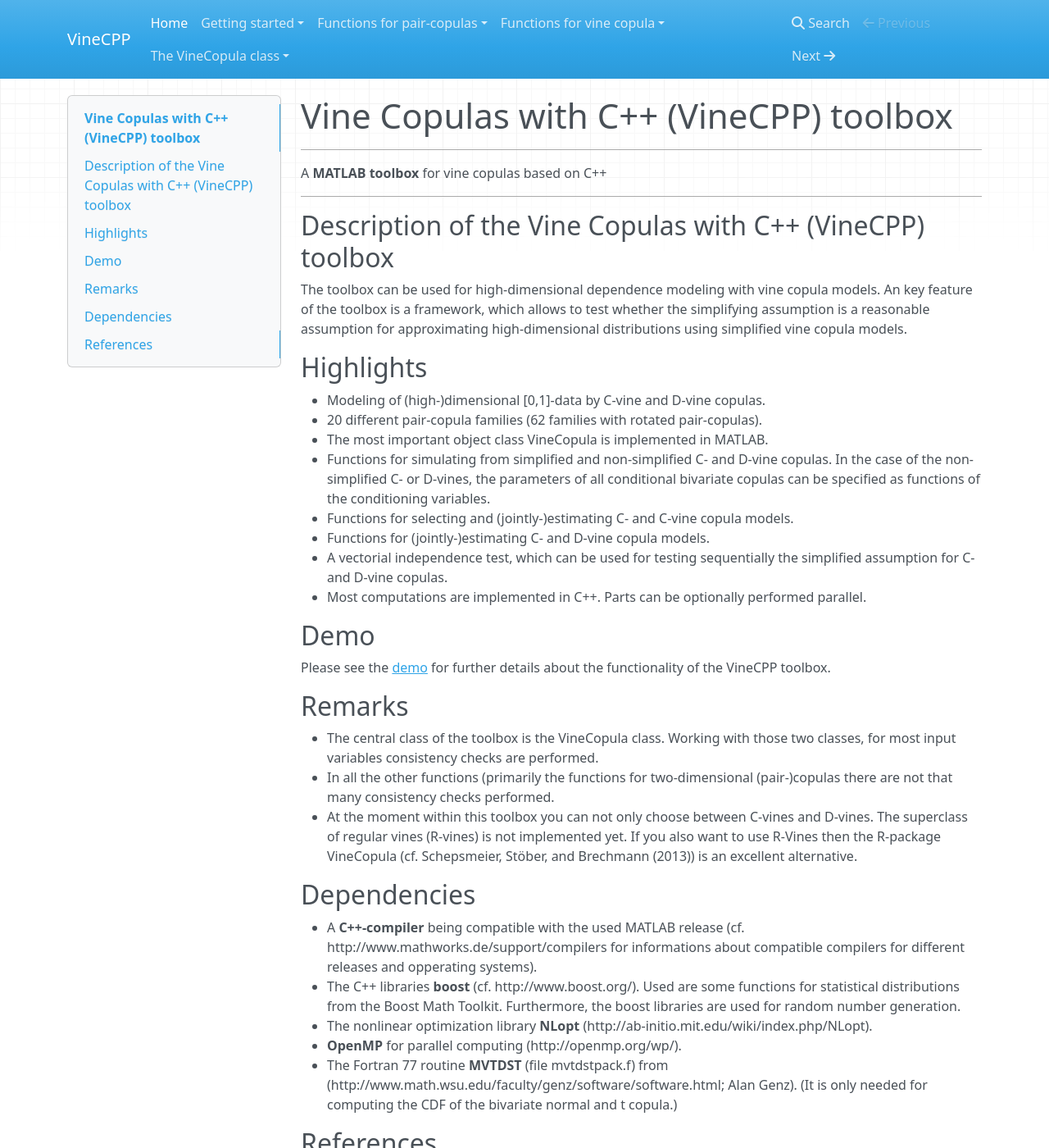
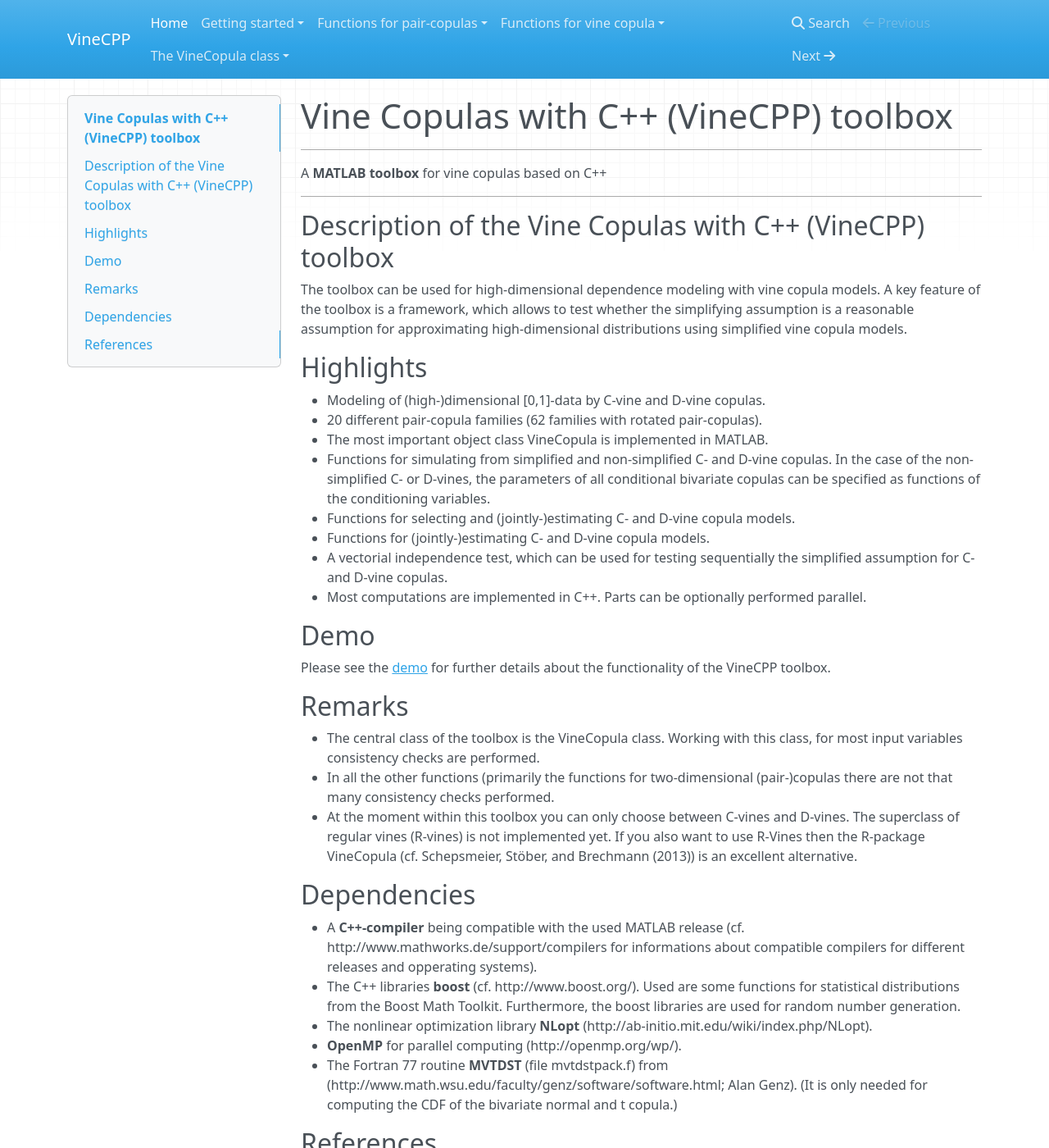
Before and after one commit to MalteKurz/VineCopulaMatlab, an MkDocs documentation site: the page built from docs/index.md, in a window 1280 px wide and 1400 px high. Shown: the whole window at 82% size. Built offline with MkDocs 1.6.1, drawn with Linux system fonts in a browser that asks for light colours; nearby versions of some CDN libraries; old or Windows-style settings are respelled for this version of MkDocs.

Commit message:
Typos fixed

```diff
--- a/docs/index.md
+++ b/docs/index.md
@@ -4,14 +4,14 @@
 ___________________________________________________________________________
 
 ## Description of the Vine Copulas with C++ (VineCPP) toolbox
-The toolbox can be used for high-dimensional dependence modeling with vine copula models. An key feature of the toolbox is a framework, which allows to test whether the simplifying assumption is a reasonable assumption for approximating high-dimensional distributions using simplified vine copula models.
+The toolbox can be used for high-dimensional dependence modeling with vine copula models. A key feature of the toolbox is a framework, which allows to test whether the simplifying assumption is a reasonable assumption for approximating high-dimensional distributions using simplified vine copula models.
 
 ## Highlights
   * Modeling of (high-)dimensional [0,1]-data by C-vine and D-vine copulas.
   * 20 different pair-copula families (62 families with rotated pair-copulas).
   * The most important object class VineCopula is implemented in MATLAB.
   * Functions for simulating from simplified and non-simplified C- and D-vine copulas. In the case of the non-simplified C- or D-vines, the parameters of all conditional bivariate copulas can be specified as functions of the conditioning variables.
-  * Functions for selecting and (jointly-)estimating C- and C-vine copula models.
+  * Functions for selecting and (jointly-)estimating C- and D-vine copula models.
   * Functions for (jointly-)estimating C- and D-vine copula models.
   * A vectorial independence test, which can be used for testing sequentially the simplified assumption for C- and D-vine copulas.
   * Most computations are implemented in C++. Parts can be optionally performed parallel.
@@ -20,10 +20,10 @@
 Please see the [demo](DemoVineCPP.md) for further details about the functionality of the VineCPP toolbox.
 
 ## Remarks
-  * The central class of the toolbox is the VineCopula class. Working with those two classes, for most input variables consistency checks are performed.
+  * The central class of the toolbox is the VineCopula class. Working with this class, for most input variables consistency checks are performed.
   * In all the other functions (primarily the functions for two-dimensional
     (pair-)copulas there are not that many consistency checks performed.
-  * At the moment within this toolbox you can not only choose between C-vines and D-vines. The superclass of regular vines (R-vines) is not implemented yet. If you also want to use R-Vines then the R-package VineCopula (cf. Schepsmeier, Stöber, and Brechmann (2013)) is an excellent alternative.
+  * At the moment within this toolbox you can only choose between C-vines and D-vines. The superclass of regular vines (R-vines) is not implemented yet. If you also want to use R-Vines then the R-package VineCopula (cf. Schepsmeier, Stöber, and Brechmann (2013)) is an excellent alternative.
 
 ## Dependencies
   * A **C++-compiler** being compatible with the used MATLAB release (cf.
```
